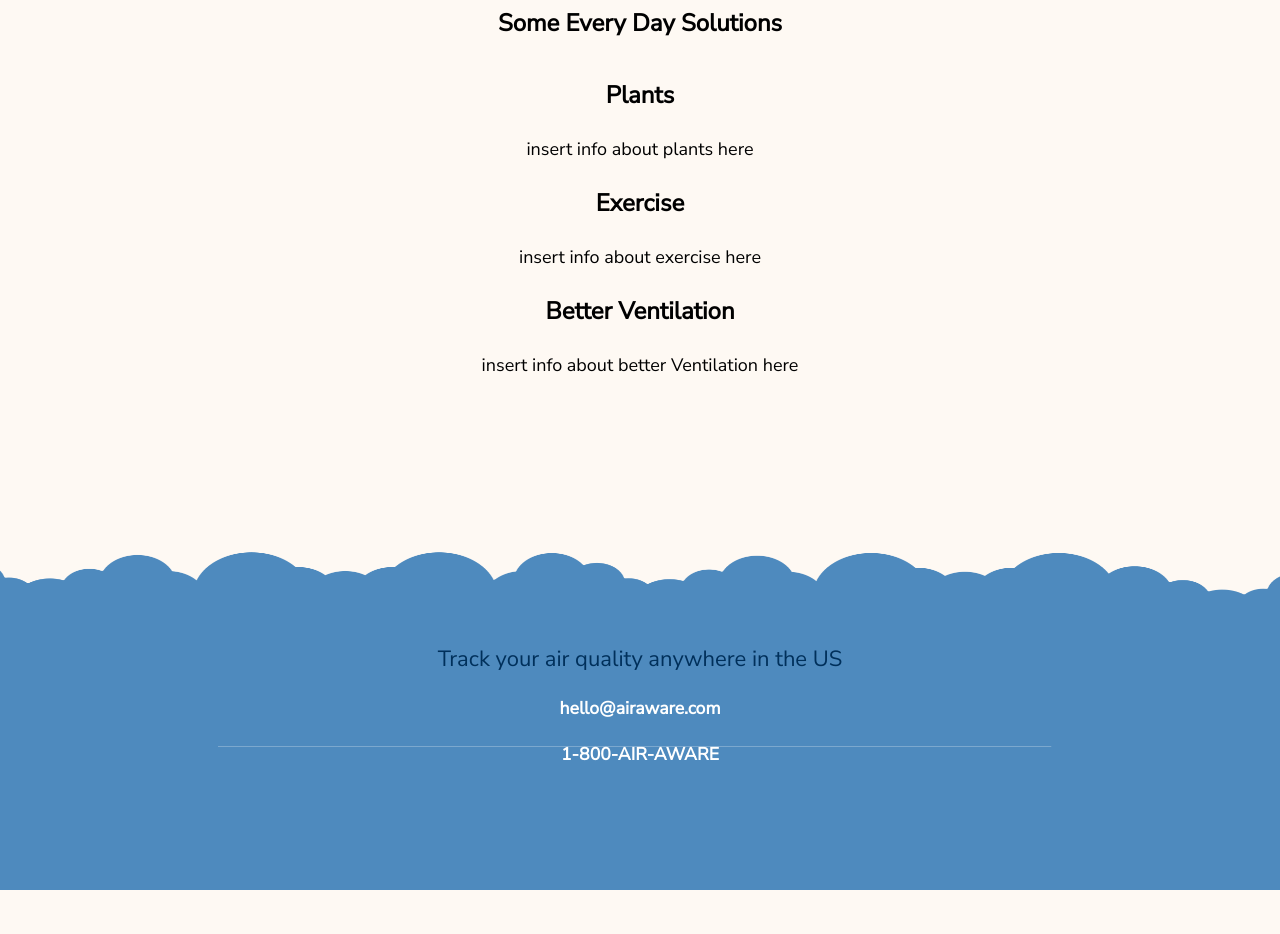
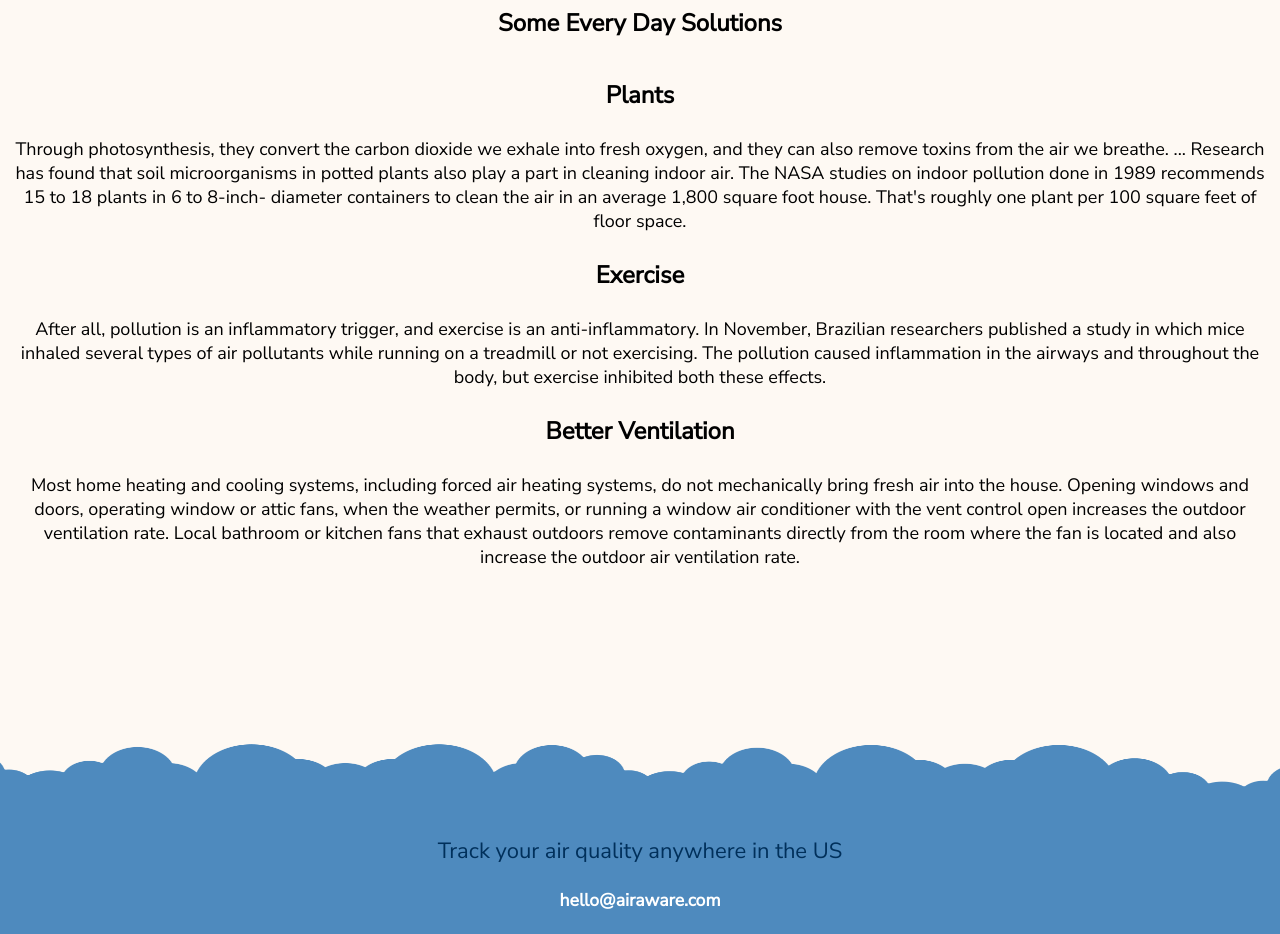
Before and after one commit to wyncode/C36_midterm_elvis_iman_julio_krissy, a React (Create React App) app in the folder client/: page /solutions in a window 1280 px wide. Shown: the part 880-1814 px from the top of the page. Before the commit the page ends 1770 px from the top, so only its background shows below. Built offline with nearby package versions, Linux system fonts and the light colour scheme.

Commit message:
Added some descriptions

```diff
--- a/client/src/components/Solutions.jsx
+++ b/client/src/components/Solutions.jsx
@@ -27,16 +27,16 @@ const Solutions = () => {
             <br></br>
             <h6>Plants</h6>
             <p>
-            insert info about plants here
+            Through photosynthesis, they convert the carbon dioxide we exhale into fresh oxygen, and they can also remove toxins from the air we breathe. ... Research has found that soil microorganisms in potted plants also play a part in cleaning indoor air. The NASA studies on indoor pollution done in 1989 recommends 15 to 18 plants in 6 to 8-inch- diameter containers to clean the air in an average 1,800 square foot house. That's roughly one plant per 100 square feet of floor space.
               </p>
             <h6>Exercise</h6>
             <p>
-            insert info about exercise here
+            After all, pollution is an inflammatory trigger, and exercise is an anti-inflammatory. In November, Brazilian researchers published a study in which mice inhaled several types of air pollutants while running on a treadmill or not exercising. The pollution caused inflammation in the airways and throughout the body, but exercise inhibited both these effects.
               </p>
             <h6>Better Ventilation</h6>
             <p>
-              insert info about better Ventilation here
-              </p>
+            Most home heating and cooling systems, including forced air heating systems, do not mechanically bring fresh air into the house. Opening windows and doors, operating window or attic fans, when the weather permits, or running a window air conditioner with the vent control open increases the outdoor ventilation rate. Local bathroom or kitchen fans that exhaust outdoors remove contaminants directly from the room where the fan is located and also increase the outdoor air ventilation rate.
+            </p>
         </div>
     </>
   );
```
